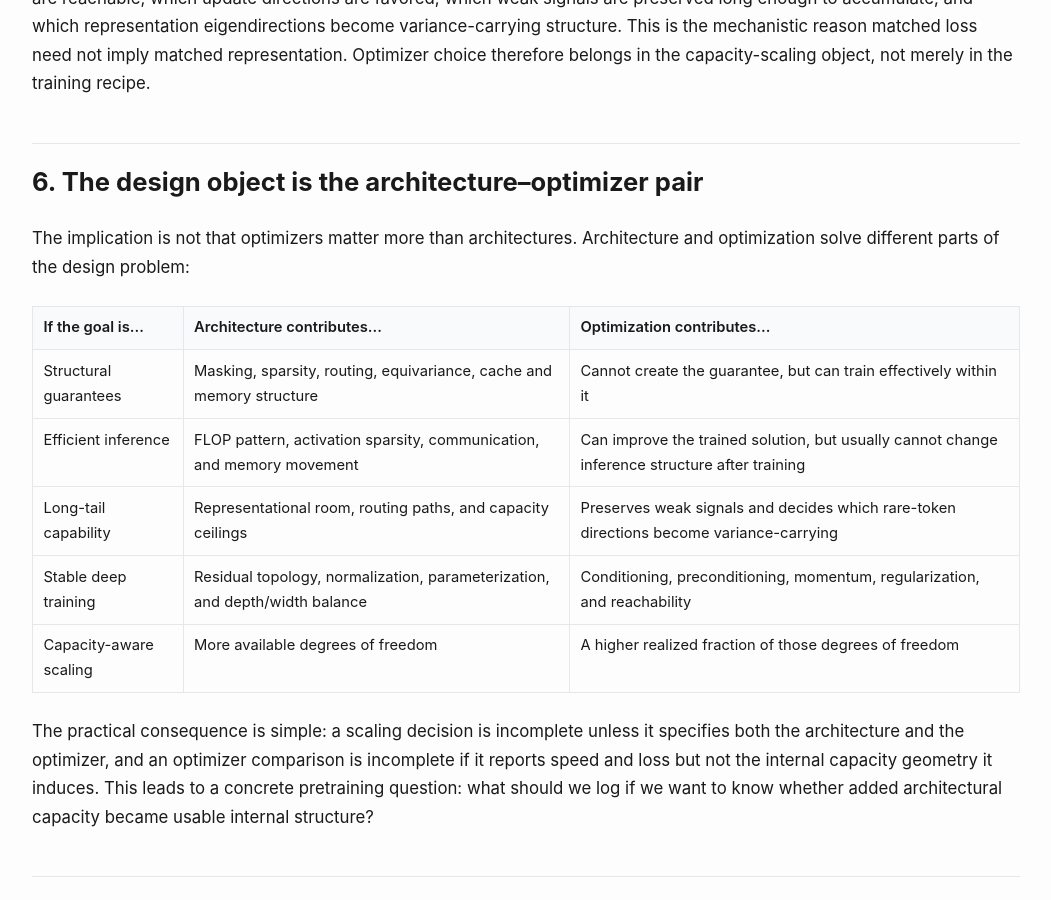
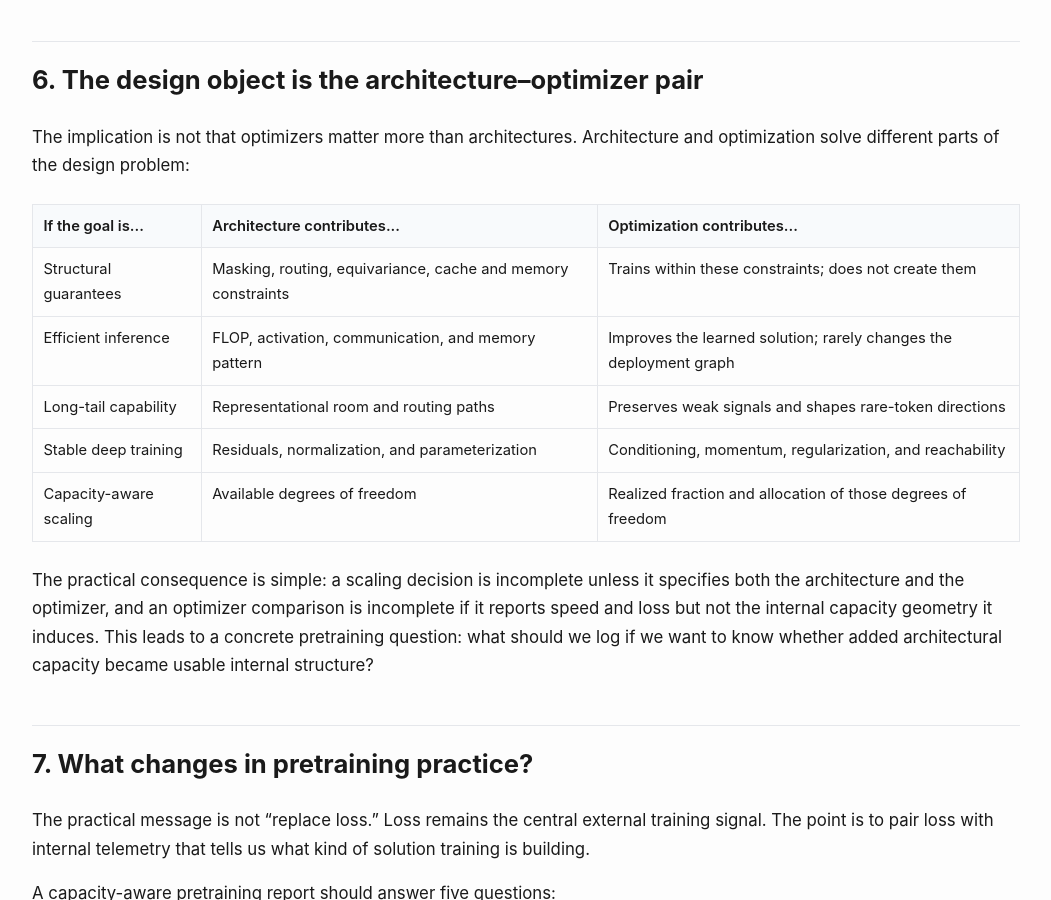
Before and after one commit to optimizer-scaling-laws/optimizer-scaling-laws.github.io, a Jekyll site: the page built from _posts/2026-06-18-architecture-creates-capacity-optimizers-realize-it.md, in a window 1280 px wide and 900 px high, scrolled down 14415 px. Shown: the whole window, without its empty margins (114-1165 px from the left). Built offline with Jekyll 4.4.1, drawn with Linux system fonts in a browser that asks for light colours; some of the changed text lies outside the part shown.

Commit message:
Polish end-to-end

```diff
--- a/_posts/2026-06-18-architecture-creates-capacity-optimizers-realize-it.md
+++ b/_posts/2026-06-18-architecture-creates-capacity-optimizers-realize-it.md
@@ -137,9 +137,7 @@
 
 </div>
 
-That is the controlled fact behind this post. Scaling laws made us good at asking how loss changes with parameters, data, and compute. They left a quieter question under-measured: when we add architectural capacity to a model, does training actually use it?
-
-Our experiments suggest that the answer depends strongly on the optimizer. The trained models realize different spectral scaling laws inside their FFN representations, especially in rare-token regimes where supervision is sparse and optimizer-induced bias has more room to decide which directions grow.
+That is the controlled fact behind this post. Classical scaling laws made us good at asking how loss changes with parameters, training data, and compute; they leave a quieter question under-measured: when we add architectural capacity, does training actually convert it into usable internal structure? In our experiments, that conversion depends strongly on optimizer choice, especially in rare-token regimes where supervision is sparse.
 
 
 <figure class="figure-wide">
@@ -226,7 +224,7 @@
 
 The full matched-loss comparison and accompanying fits are available on the <a href="https://optimizer-scaling-laws.github.io/" target="_blank" rel="noopener noreferrer">project page</a>. The gap is also not closed by learning-rate tuning: it survives a learning-rate sweep reported with the project results.
 
-This is the practical warning. If we only compare loss curves, we may conclude that two training runs reached similar solutions. But if their internal capacity trajectories differ, they may not have built the same kind of model. Loss tells us something about output error. It does not tell us whether the model used the same internal directions, reached the same kind of minimum, or preserved the same capacity for future adaptation.
+Practically, comparing loss curves alone can make two runs look equivalent even when their internal capacity trajectories differ. Loss measures output error; it does not establish that the same representation directions, minima, or future-adaptation capacity were produced.
 
 <p class="takeaway-inline"><strong>Takeaway.</strong> Matched validation loss can still hide different width-to-capacity trajectories. Loss matching is necessary for a fair comparison, but it is not enough to establish matched internal geometry.</p>
 
@@ -487,11 +485,11 @@
 <table>
 <thead><tr><th>If the goal is...</th><th>Architecture contributes...</th><th>Optimization contributes...</th></tr></thead>
 <tbody>
-<tr><td>Structural guarantees</td><td>Masking, sparsity, routing, equivariance, cache and memory structure</td><td>Cannot create the guarantee, but can train effectively within it</td></tr>
-<tr><td>Efficient inference</td><td>FLOP pattern, activation sparsity, communication, and memory movement</td><td>Can improve the trained solution, but usually cannot change inference structure after training</td></tr>
-<tr><td>Long-tail capability</td><td>Representational room, routing paths, and capacity ceilings</td><td>Preserves weak signals and decides which rare-token directions become variance-carrying</td></tr>
-<tr><td>Stable deep training</td><td>Residual topology, normalization, parameterization, and depth/width balance</td><td>Conditioning, preconditioning, momentum, regularization, and reachability</td></tr>
-<tr><td>Capacity-aware scaling</td><td>More available degrees of freedom</td><td>A higher realized fraction of those degrees of freedom</td></tr>
+<tr><td>Structural guarantees</td><td>Masking, routing, equivariance, cache and memory constraints</td><td>Trains within these constraints; does not create them</td></tr>
+<tr><td>Efficient inference</td><td>FLOP, activation, communication, and memory pattern</td><td>Improves the learned solution; rarely changes the deployment graph</td></tr>
+<tr><td>Long-tail capability</td><td>Representational room and routing paths</td><td>Preserves weak signals and shapes rare-token directions</td></tr>
+<tr><td>Stable deep training</td><td>Residuals, normalization, and parameterization</td><td>Conditioning, momentum, regularization, and reachability</td></tr>
+<tr><td>Capacity-aware scaling</td><td>Available degrees of freedom</td><td>Realized fraction and allocation of those degrees of freedom</td></tr>
 </tbody>
 </table>
 
@@ -532,8 +530,6 @@
 The next generation of LLM design should therefore ask more than how many parameters we train, how many tokens we consume, or how low the loss goes. It should also ask what capacity becomes real, where in the data distribution it becomes usable, and whether it remains available for transfer and future learning.
 
 > **Capacity-aware LLM design means tracking not just what the model could represent, but what training actually made usable.**
-
-That is the larger agenda: connect external scaling laws to internal representation geometry, optimizer-induced bias, long-tail capability, transfer, plasticity, and future learnability.
 
 Architecture creates the space of possible computation. Optimization helps decide which parts of that space training makes active, stable, and usable.
 
```
